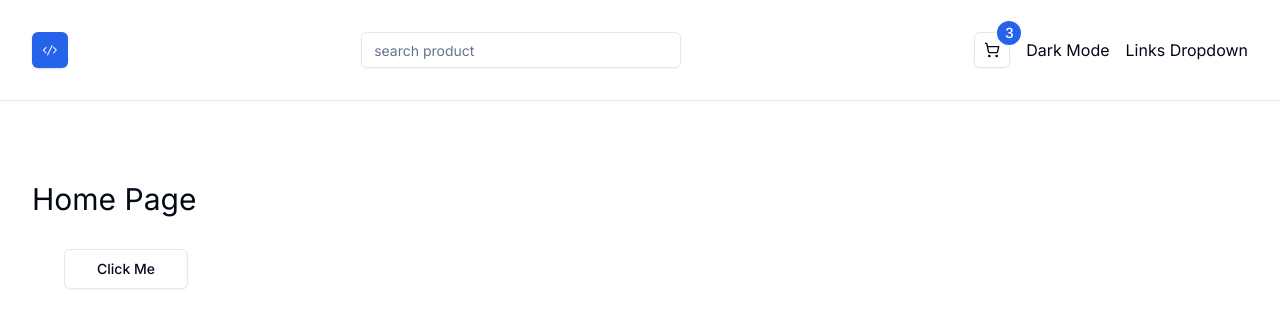
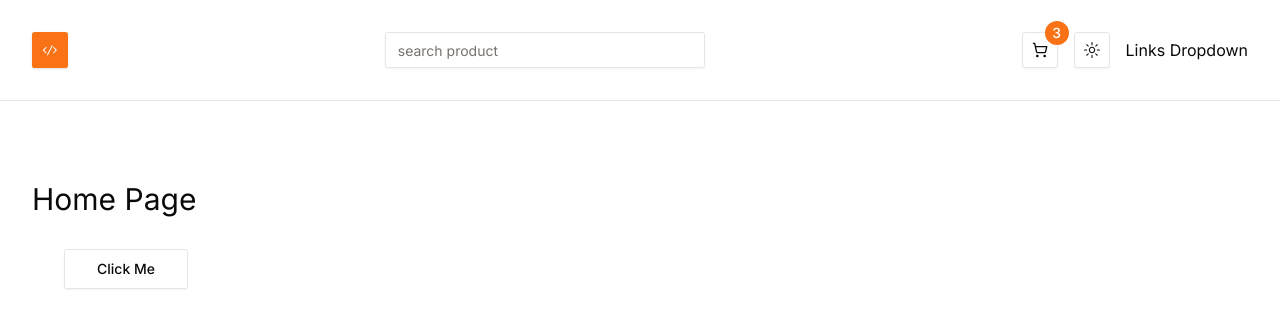
Before and after one commit to tneos/store-project, a Next.js app: page / in a window 1280 px wide. Shown: the top 328 px of the page. Built offline with nearby package versions, Linux system fonts and the light colour scheme.

Commit message:
Add toggle mode functionality

```diff
--- a/app/globals.css
+++ b/app/globals.css
@@ -3,49 +3,61 @@
 @tailwind utilities;
 
 @layer base {
+  @layer base {
     :root {
       --background: 0 0% 100%;
-    --foreground: 222.2 84% 4.9%;
+      --foreground: 20 14.3% 4.1%;
       --card: 0 0% 100%;
-    --card-foreground: 222.2 84% 4.9%;
+      --card-foreground: 20 14.3% 4.1%;
       --popover: 0 0% 100%;
-    --popover-foreground: 222.2 84% 4.9%;
-    --primary: 221.2 83.2% 53.3%;
-    --primary-foreground: 210 40% 98%;
-    --secondary: 210 40% 96.1%;
-    --secondary-foreground: 222.2 47.4% 11.2%;
-    --muted: 210 40% 96.1%;
-    --muted-foreground: 215.4 16.3% 46.9%;
-    --accent: 210 40% 96.1%;
-    --accent-foreground: 222.2 47.4% 11.2%;
+      --popover-foreground: 20 14.3% 4.1%;
+      --primary: 24.6 95% 53.1%;
+      --primary-foreground: 60 9.1% 97.8%;
+      --secondary: 60 4.8% 95.9%;
+      --secondary-foreground: 24 9.8% 10%;
+      --muted: 60 4.8% 95.9%;
+      --muted-foreground: 25 5.3% 44.7%;
+      --accent: 60 4.8% 95.9%;
+      --accent-foreground: 24 9.8% 10%;
       --destructive: 0 84.2% 60.2%;
-    --destructive-foreground: 210 40% 98%;
-    --border: 214.3 31.8% 91.4%;
-    --input: 214.3 31.8% 91.4%;
-    --ring: 221.2 83.2% 53.3%;
-    --radius: 0.5rem;
+      --destructive-foreground: 60 9.1% 97.8%;
+      --border: 20 5.9% 90%;
+      --input: 20 5.9% 90%;
+      --ring: 24.6 95% 53.1%;
+      --radius: 0.3rem;
+      --chart-1: 12 76% 61%;
+      --chart-2: 173 58% 39%;
+      --chart-3: 197 37% 24%;
+      --chart-4: 43 74% 66%;
+      --chart-5: 27 87% 67%;
     }
 
     .dark {
-    --background: 222.2 84% 4.9%;
-    --foreground: 210 40% 98%;
-    --card: 222.2 84% 4.9%;
-    --card-foreground: 210 40% 98%;
-    --popover: 222.2 84% 4.9%;
-    --popover-foreground: 210 40% 98%;
-    --primary: 217.2 91.2% 59.8%;
-    --primary-foreground: 222.2 47.4% 11.2%;
-    --secondary: 217.2 32.6% 17.5%;
-    --secondary-foreground: 210 40% 98%;
-    --muted: 217.2 32.6% 17.5%;
-    --muted-foreground: 215 20.2% 65.1%;
-    --accent: 217.2 32.6% 17.5%;
-    --accent-foreground: 210 40% 98%;
-    --destructive: 0 62.8% 30.6%;
-    --destructive-foreground: 210 40% 98%;
-    --border: 217.2 32.6% 17.5%;
-    --input: 217.2 32.6% 17.5%;
-    --ring: 224.3 76.3% 48%;
+      --background: 20 14.3% 4.1%;
+      --foreground: 60 9.1% 97.8%;
+      --card: 20 14.3% 4.1%;
+      --card-foreground: 60 9.1% 97.8%;
+      --popover: 20 14.3% 4.1%;
+      --popover-foreground: 60 9.1% 97.8%;
+      --primary: 20.5 90.2% 48.2%;
+      --primary-foreground: 60 9.1% 97.8%;
+      --secondary: 12 6.5% 15.1%;
+      --secondary-foreground: 60 9.1% 97.8%;
+      --muted: 12 6.5% 15.1%;
+      --muted-foreground: 24 5.4% 63.9%;
+      --accent: 12 6.5% 15.1%;
+      --accent-foreground: 60 9.1% 97.8%;
+      --destructive: 0 72.2% 50.6%;
+      --destructive-foreground: 60 9.1% 97.8%;
+      --border: 12 6.5% 15.1%;
+      --input: 12 6.5% 15.1%;
+      --ring: 20.5 90.2% 48.2%;
+      --chart-1: 220 70% 50%;
+      --chart-2: 160 60% 45%;
+      --chart-3: 30 80% 55%;
+      --chart-4: 280 65% 60%;
+      --chart-5: 340 75% 55%;
+    }
   }
 }
 
--- a/app/layout.tsx
+++ b/app/layout.tsx
@@ -3,6 +3,7 @@ import {Inter} from "next/font/google";
 import "./globals.css";
 import Navbar from "@/components/navbar/Navbar";
 import Container from "@/components/global/Container";
+import Providers from "./providers";
 const inter = Inter({subsets: ["latin"]});
 
 export const metadata: Metadata = {
@@ -18,8 +19,10 @@ export default function RootLayout({
   return (
     <html lang="en" suppressHydrationWarning>
       <body className={inter.className}>
-        <Navbar />
-        <Container className="py-20">{children}</Container>
+        <Providers>
+          <Navbar />
+          <Container className="py-20">{children}</Container>
+        </Providers>
       </body>
     </html>
   );
--- /dev/null
+++ b/app/providers.tsx
@@ -0,0 +1,18 @@
+"use client";
+import {ThemeProvider} from "./theme-provider";
+
+function Providers({children}: {children: React.ReactNode}) {
+  return (
+    <>
+      <ThemeProvider
+        attribute="class"
+        defaultTheme="system"
+        enableSystem
+        disableTransitionOnChange
+      >
+        {children}
+      </ThemeProvider>
+    </>
+  );
+}
+export default Providers;
--- /dev/null
+++ b/app/theme-provider.tsx
@@ -0,0 +1,9 @@
+"use client";
+
+import * as React from "react";
+import {ThemeProvider as NextThemesProvider} from "next-themes";
+import {type ThemeProviderProps} from "next-themes/dist/types";
+
+export function ThemeProvider({children, ...props}: ThemeProviderProps) {
+  return <NextThemesProvider {...props}>{children}</NextThemesProvider>;
+}
--- a/components/navbar/DarkMode.tsx
+++ b/components/navbar/DarkMode.tsx
@@ -1,4 +1,34 @@
-function DarkMode() {
-  return <div>Dark Mode</div>;
+"use client";
+
+import * as React from "react";
+import {MoonIcon, SunIcon} from "@radix-ui/react-icons";
+import {useTheme} from "next-themes";
+
+import {Button} from "@/components/ui/button";
+import {
+  DropdownMenu,
+  DropdownMenuContent,
+  DropdownMenuItem,
+  DropdownMenuTrigger,
+} from "@/components/ui/dropdown-menu";
+
+export default function ModeToggle() {
+  const {setTheme} = useTheme();
+
+  return (
+    <DropdownMenu>
+      <DropdownMenuTrigger asChild>
+        <Button variant="outline" size="icon">
+          <SunIcon className="h-[1.2rem] w-[1.2rem] rotate-0 scale-100 transition-all dark:-rotate-90 dark:scale-0" />
+          <MoonIcon className="absolute h-[1.2rem] w-[1.2rem] rotate-90 scale-0 transition-all dark:rotate-0 dark:scale-100" />
+          <span className="sr-only">Toggle theme</span>
+        </Button>
+      </DropdownMenuTrigger>
+      <DropdownMenuContent align="end">
+        <DropdownMenuItem onClick={() => setTheme("light")}>Light</DropdownMenuItem>
+        <DropdownMenuItem onClick={() => setTheme("dark")}>Dark</DropdownMenuItem>
+        <DropdownMenuItem onClick={() => setTheme("system")}>System</DropdownMenuItem>
+      </DropdownMenuContent>
+    </DropdownMenu>
+  );
 }
-export default DarkMode;
```
Lines whose indentation alone changed are shown as unchanged.
